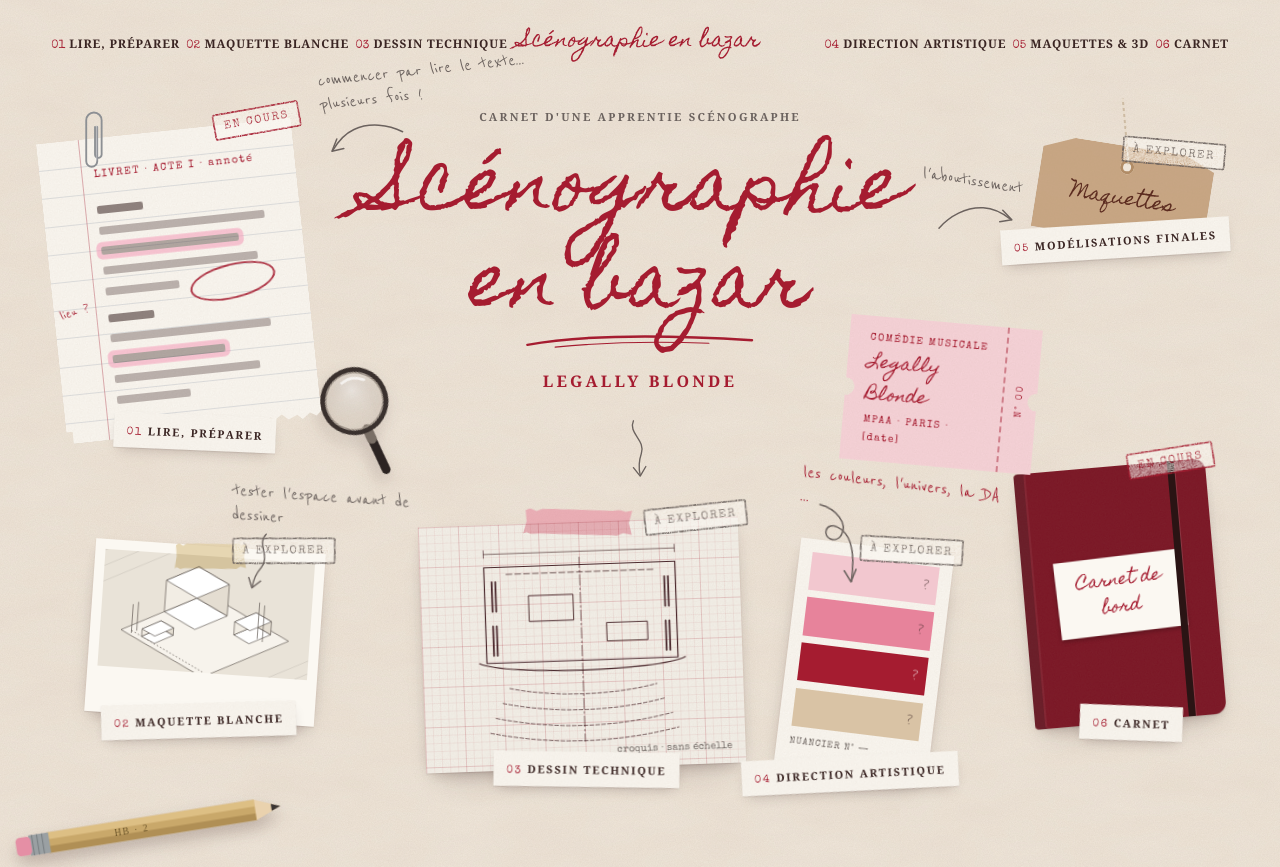
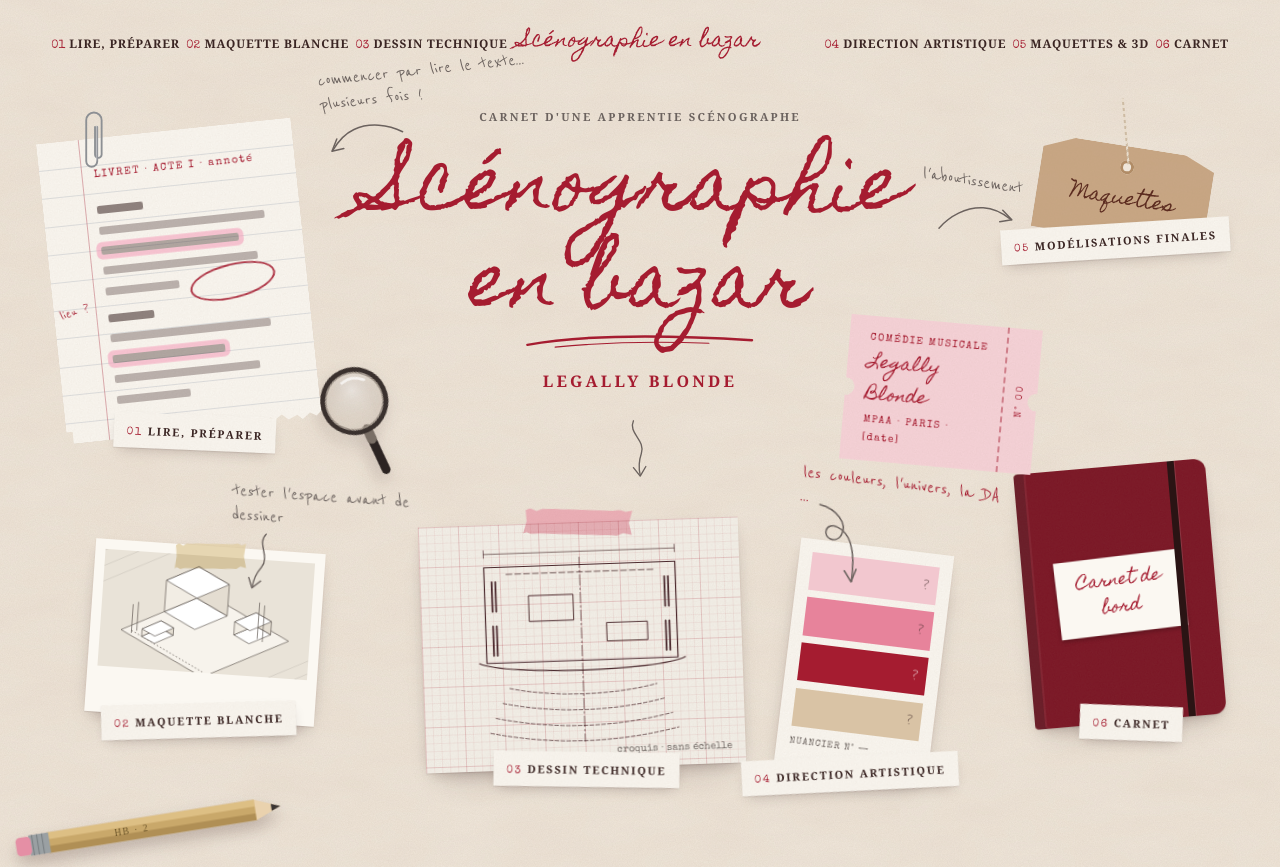
Before and after one commit to Heloisecv/scenographie_en_bazar, a plain HTML site: page index.html in a window 1280 px wide. Shown: the top 867 px of the page. Drawn offline with nearby package versions, Linux system fonts and the light colour scheme; a web font is replaced by a local one.

Commit message:
Retirer les tampons de statut de l'accueil

```diff
--- a/index.html
+++ b/index.html
@@ -47,7 +47,6 @@
           <span class="note-marge" style="left:.4rem; top: 54%; transform: rotate(-12deg);">lieu ?</span>
         </div>
         <span class="objet__nom"><span class="num">01</span>Lire, préparer</span>
-        <span data-statut-page="01"></span>
         <span class="annotation" style="left: 112%; top: -15%;">commencer par lire le texte… plusieurs fois !<span class="fleche fleche--miroir" style="transform: scaleX(-1) rotate(25deg);"></span></span>
       </a>
 
@@ -57,7 +56,6 @@
           <img src="images/dessins/maquette-iso.svg" alt="" style="width:100%; height:100%; object-fit: cover;">
         </div>
         <span class="objet__nom"><span class="num">02</span>Maquette blanche</span>
-        <span data-statut-page="02"></span>
         <span class="annotation" style="left: 58%; top: -40%;">tester l'espace avant de dessiner<span class="fleche fleche--bas" style="transform: rotate(18deg); margin-left: 1rem;"></span></span>
       </a>
 
@@ -68,7 +66,6 @@
           <span class="machine" style="position:absolute; right:.8rem; bottom:.5rem; font-size:.62rem; color: var(--crayon);">croquis · sans échelle</span>
         </div>
         <span class="objet__nom"><span class="num">03</span>Dessin technique</span>
-        <span data-statut-page="03"></span>
       </a>
 
       <!-- 04 · Nuancier -->
@@ -81,7 +78,6 @@
           <span class="machine" style="font-size:.58rem; color: var(--crayon); letter-spacing:.1em;">NUANCIER N° —</span>
         </div>
         <span class="objet__nom"><span class="num">04</span>Direction artistique</span>
-        <span data-statut-page="04"></span>
         <span class="annotation annotation--encre" style="left: -4%; top: -34%;">les couleurs, l'univers, la DA ...<span class="fleche fleche--boucle" style="transform: rotate(40deg);"></span></span>
       </a>
 
@@ -92,7 +88,6 @@
           <span class="plume" style="display:block;">Maquettes</span>
         </div>
         <span class="objet__nom"><span class="num">05</span>Modélisations finales</span>
-        <span data-statut-page="05"></span>
         <span class="annotation" style="right: 108%; left: auto; top: 50%; text-align: right;">l'aboutissement<span class="fleche" style="margin-left:auto;"></span></span>
       </a>
 
@@ -104,7 +99,6 @@
           </div>
         </div>
         <span class="objet__nom"><span class="num">06</span>Carnet</span>
-        <span data-statut-page="06"></span>
       </a>
 
       <!-- 00 · Le billet : descend vers la présentation -->
```
